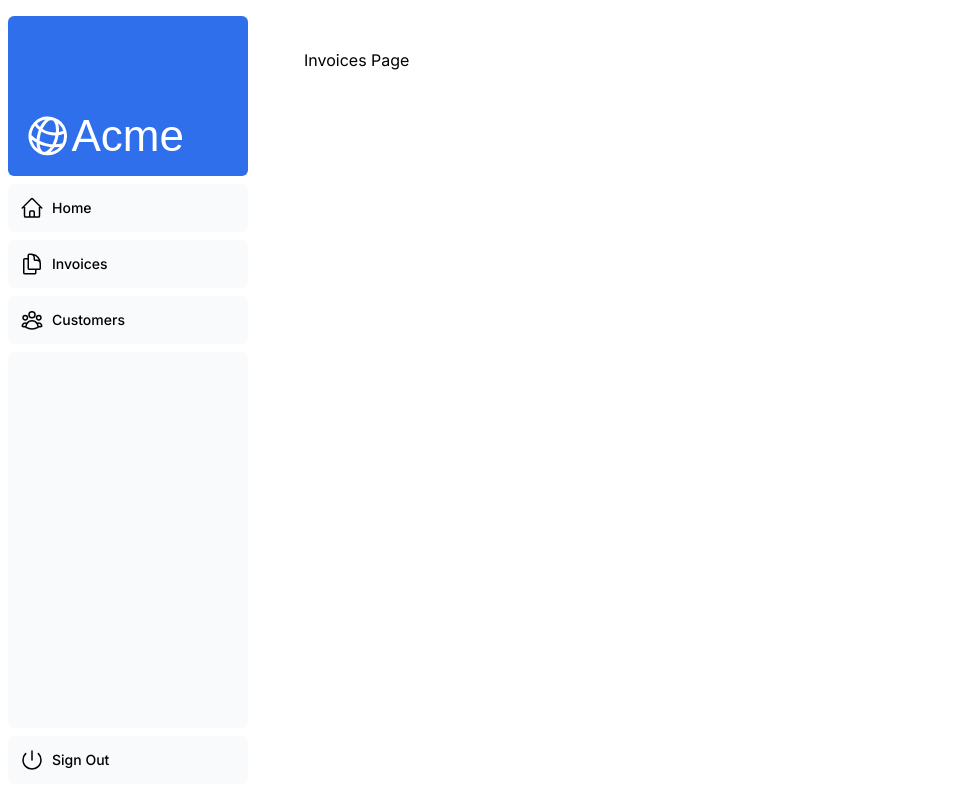
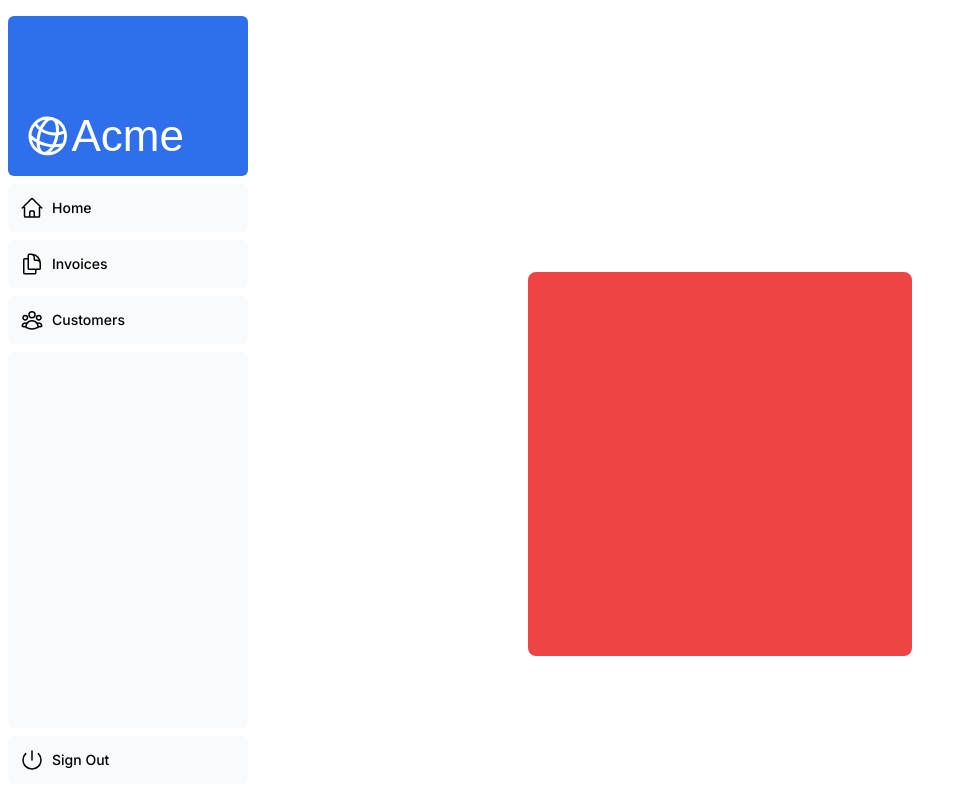
Before and after one commit to AneeshRahman/nextjs-dashboard, a Next.js app: page /dashboard/invoice in a window 1280 px wide. Shown: the whole page, without its empty margins (0-967 px from the left). Built offline with nearby package versions, Linux system fonts and the light colour scheme; a web font is replaced by a local one.

Commit message:
initial_02

```diff
--- a/app/dashboard/invoice/page.tsx
+++ b/app/dashboard/invoice/page.tsx
@@ -1,3 +1,9 @@
 export default function Page() {
-  return <p>Invoices Page</p>;
+  return (
+    <main className="h-screen ml-56 mt-56">
+      <div className="w-96 h-96 bg-red-500 rounded-lg">
+
+      </div>
+    </main>
+  )
 }
```
